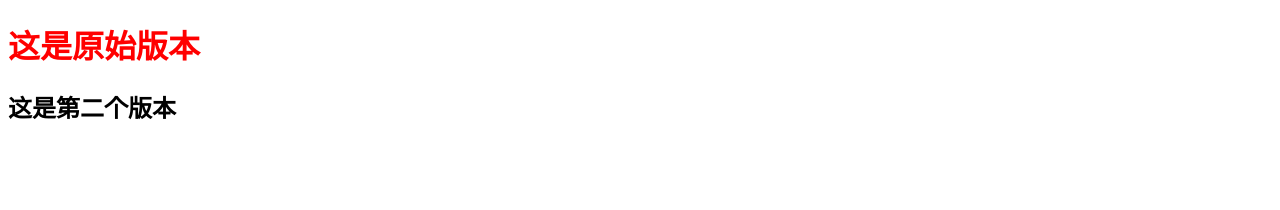
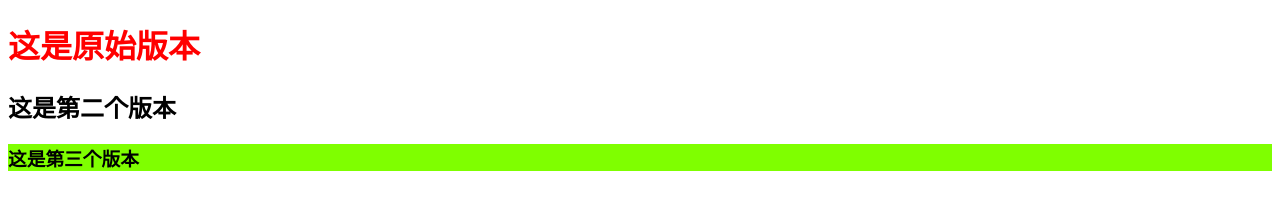
Before and after one commit to renshuailin/test, a plain HTML site: page index.html in a window 1280 px wide. Drawn offline with Linux system fonts and the light colour scheme.

Commit message:
第三版本

```diff
--- a/index.css
+++ b/index.css
@@ -1,3 +1,7 @@
 h1 {
     color: red
 }
+
+h3 {
+    background-color: chartreuse;
+}
--- a/index.html
+++ b/index.html
@@ -11,6 +11,7 @@
 <body>
     <h1>这是原始版本</h1>
     <h2>这是第二个版本</h2>
+    <h3>这是第三个版本</h3>
 </body>
 
 </html>
```
